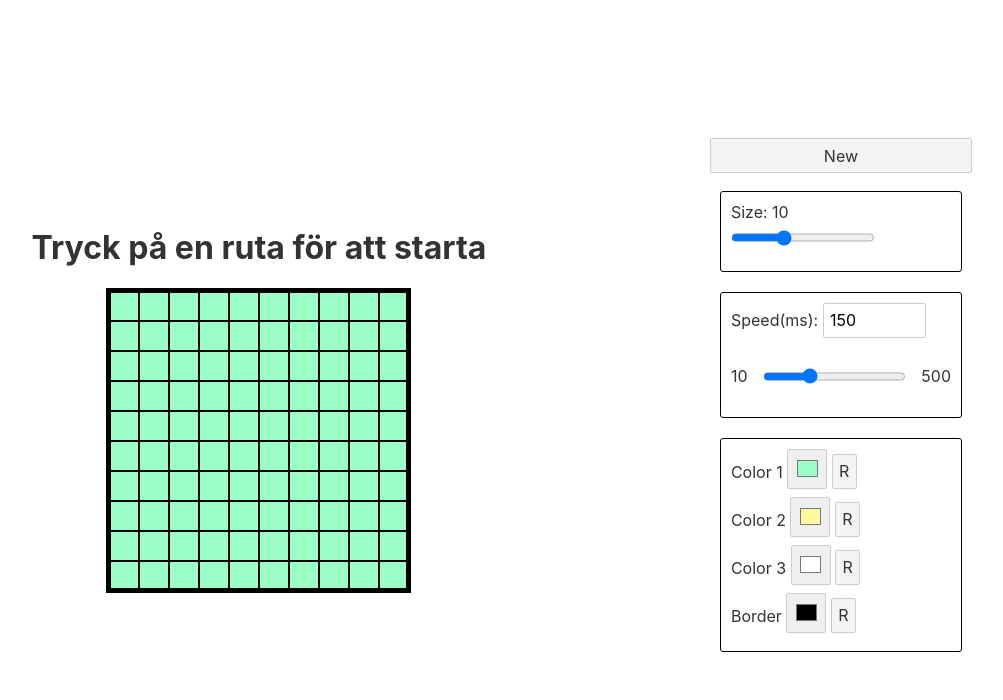
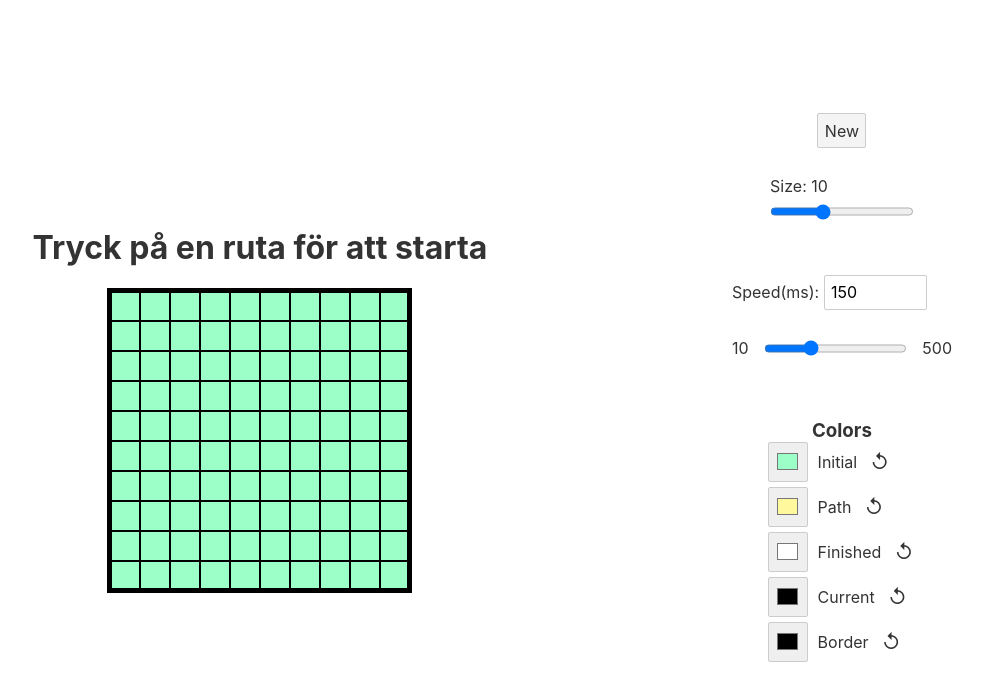
Before and after one commit to Alexander-Holm/maze-algorithm, a Svelte app: page / in a window 1280 px wide. Shown: the top 700 px of the page, without its empty margins (250-1253 px from the left). Built offline with nearby package versions, Linux system fonts and the light colour scheme.

Commit message:
ColorPicker component

```diff
--- a/src/App.svelte
+++ b/src/App.svelte
@@ -1,4 +1,6 @@
 <script>
+    import ColorPicker from "./ColorPicker.svelte";
+
     const DIRECTIONS = {
         UP : {x: 0, y: -1},
         DOWN : {x: 0, y: 1},
@@ -13,9 +15,10 @@
     }
     const DEFAULTS = {
         colors: {
-            first: "#9cffc7",
-            second: "#fff89c",
-            third: "#ffffff",
+            initial: "#9cffc7",
+            path: "#fff89c",
+            finished: "#ffffff",
+            current: "#000000",
             border: "#000000",
         },
         speed: 150,
@@ -30,6 +33,7 @@
     }
     let size = DEFAULTS.size;
     $: grid = createGrid(size);
+    let currentCell;
 
     function createGrid(size){
         const grid = []
@@ -39,7 +43,7 @@
                 row[i] = {
                     visited: false,
                     finished: false,
-                    color: colors.first,
+                    color: colors.initial,
                     walls: {
                         up: true,
                         down: true,
@@ -55,10 +59,12 @@
 
     async function move(currentX, currentY, activeGrid){
         // Avbryter om grid ändras, t.ex. byter storlek
+        // Kolla innan celler ändras
         if(activeGrid !== grid)
             return;
+        currentCell = grid[currentX][currentY];
+        grid[currentX][currentY].visited = true;
 
-        grid[currentX][currentY].visited = true;
         const randomizedDirections = shuffleArray(Object.keys(DIRECTIONS));
         for(const newDirection of randomizedDirections){
             const newX = currentX + DIRECTIONS[newDirection].x;
@@ -72,10 +78,15 @@
                 activeGrid[newX][newY].walls[OPPOSITE[newDirection].toLowerCase()] = false;
                 await move(newX, newY, activeGrid);
             }
+            if(activeGrid !== grid)
+                return;
+            // Vandra bakåt
+            currentCell = grid[currentX][currentY];
         }
+        // Alla directions klara betyder att cellen inte kan besökas igen
+        await new Promise(resolve => setTimeout(resolve, speed.current));
         if(activeGrid !== grid)
-            return;
-        await new Promise(resolve => setTimeout(resolve, speed.current));
+                return;
         grid[currentX][currentY].finished = true ;
     }
 
@@ -102,6 +113,30 @@
 </script>
 
 <main>
+    <div class="table-container">
+        <h1>Tryck på en ruta för att starta</h1>
+        <table>
+            {#each grid as row, y}
+                <tr>
+                    {#each row as cell , x (x+","+y)}
+                        <td
+                            on:click={() => move(x, y, grid)}
+                            style:background-color = {
+                                grid[x][y].finished ? colors.finished :
+                                grid[x][y] === currentCell ? colors.current :
+                                grid[x][y].visited ? colors.path : colors.initial
+                            }
+                            style:border-color = {colors.border}
+                            style:border-top-width = {grid[x][y].walls.up ? "2px" : 0 }
+                            style:border-bottom-width = {grid[x][y].walls.down ? "2px" : 0}
+                            style:border-left-width = {grid[x][y].walls.left ? "2px" : 0}
+                            style:border-right-width = {grid[x][y].walls.right ? "2px" : 0}
+                        />
+                    {/each}
+                </tr>
+            {/each}
+        </table>
+    </div>
     <div class="controls">
         <button on:click={() => grid = createGrid(size)}>New</button>
         <div>
@@ -118,56 +153,27 @@
                 <span>{speed.max}</span>
             </div>
         </div>
-        <div class="color-settings">
-            <label >
-                Color 1
-                <input  type="color" bind:value={colors.first} />
-                <button on:click={() => colors.first = DEFAULTS.colors.first}>R</button>
-            </label>
-            <label >
-                Color 2
-                <input  type="color" bind:value={colors.second} />
-                <button on:click={() => colors.second = DEFAULTS.colors.second}>R</button>
-            </label>
-            <label >
-                Color 3
-                <input  type="color" bind:value={colors.third} />
-                <button on:click={() => colors.third = DEFAULTS.colors.third}>R</button>
-            </label>
-            <label >
-                Border
-                <input  type="color" bind:value={colors.border} />
-                <button on:click={() => colors.border = DEFAULTS.colors.border}>R</button>
-            </label>
+
+        <div class="color-settings-container" >
+            <h3 style="align-self: center; margin:0">Colors</h3>
+            <!-- Kan inte binda color till objektet från Object.entries -->
+            <!-- Måste binda till colors objektet -->
+            {#each Object.entries(colors) as [name] }
+                <ColorPicker
+                    id={`color-${name}`}
+                    text={name}
+                    bind:color={colors[name]}
+                />
+            {/each}
         </div>
 
-    </div>
-    <div class="table-container">
-        <h1>Tryck på en ruta för att starta</h1>
-        <table>
-            {#each grid as row, y}
-                <tr>
-                    {#each row as cell , x (x+","+y)}
-                        <td
-                            on:click={() => move(x, y, grid)}
-                            style:background-color = { grid[x][y].finished ? colors.third : grid[x][y].visited ? colors.second : colors.first }
-                            style:border-color = {colors.border}
-                            style:border-top-width = {grid[x][y].walls.up ? "2px" : 0 }
-                            style:border-bottom-width = {grid[x][y].walls.down ? "2px" : 0}
-                            style:border-left-width = {grid[x][y].walls.left ? "2px" : 0}
-                            style:border-right-width = {grid[x][y].walls.right ? "2px" : 0}
-                        />
-                    {/each}
-                </tr>
-            {/each}
-        </table>
     </div>
 </main>
 
 <style>
     main{
         display: flex;
-        flex-direction: row-reverse;
+        flex-direction: row;
         align-items: center;
         min-height: 100%;
         min-width: 100%;
@@ -188,17 +194,20 @@
     td{
         width: 30px;
         height: 30px;
+        /* Table har ingen border-style som default */
+        /* Andra border settings sätts inline */
         border-style: solid;
         box-sizing: border-box;
     }
     .controls{
         display: flex;
         flex-direction: column;
+        align-items: center;
     }
         .controls > div{
             padding: 10px;
             margin: 10px;
-            border: 1px solid black;
+            /* border: 1px solid black; */
             border-radius: 3px;
         }
     .speed-slider{
@@ -210,8 +219,8 @@
         .speed-slider input{
             margin: 15px;
         }
-    .color-settings input{
-        height: 40px;
-        width: 40px;
+    .color-settings-container{
+        display: flex;
+        flex-direction: column;
     }
 </style>
--- /dev/null
+++ b/src/ColorPicker.svelte
@@ -0,0 +1,47 @@
+<script>
+    export let color;
+    const originalColor = color;
+    export let id;
+    export let text;
+</script>
+
+<div class="color-settings">
+    <input id={id} type="color" class="color-picker" bind:value={color} />
+    <label for={id} >{text}</label>
+    <button class="reset" on:click={() => color = originalColor} >↺</button>
+</div>
+
+<style>
+    .color-settings{
+        display: flex;
+        flex-direction: row;
+        align-items: center;
+        margin-bottom: 5px;
+    }
+    .color-picker{
+        height: 40px;
+        width: 40px;
+        margin:0;
+    }
+    label{
+        text-transform: capitalize;
+        padding: 10px;
+    }
+    .reset{
+        height: 25px;
+        width: 25px;
+        padding: 0;
+        margin: 0;
+        font-size: 1.2rem;
+        /* flex för att få texten/ikonen i mitten av knappen*/
+        display: flex;
+        align-items: center;
+        justify-content: center;
+        background-color: transparent;
+        border: none;
+        border-radius: 5px;
+    }
+    .reset:hover{
+        background-color: lightgray;
+    }
+</style>
```
Also changed, not shown: public/build/bundle.css, public/build/bundle.js, 1 other file (tests, documents, lock files or other folders).
